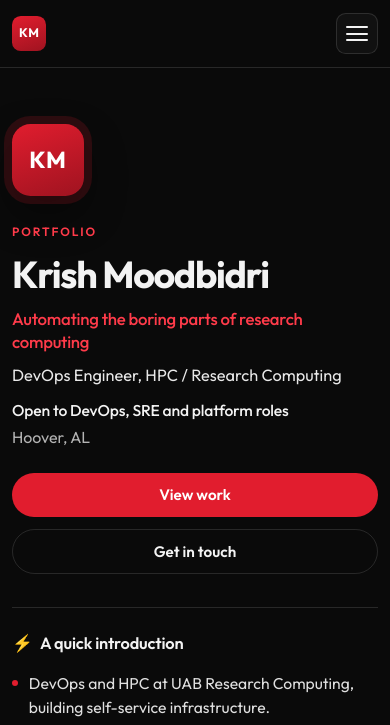
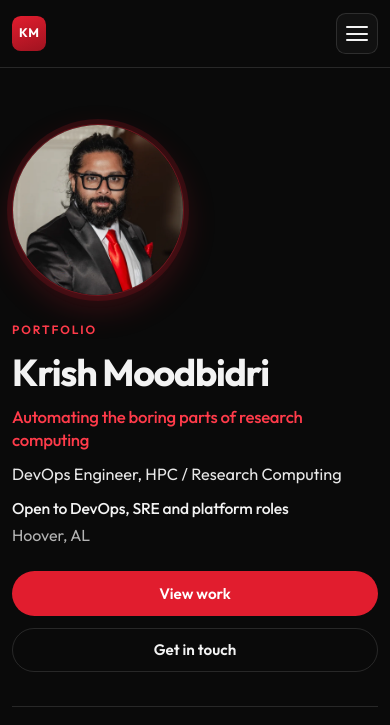
Before and after one commit to krish-mm/krish-mm.github.io, a plain HTML site: page index.html in a window 390 px wide. Shown: the top 725 px of the page. Drawn offline with Linux system fonts and the light colour scheme.

Commit message:
Add portrait photo to hero
Co-authored-by: krish-mm <krish-mm@users.noreply.github.com>

```diff
--- a/index.html
+++ b/index.html
@@ -42,8 +42,15 @@
   <main>
     <section class="hero" id="home">
       <div class="container hero-inner">
+        <div class="hero-photo">
+          <picture>
+            <source type="image/webp" media="(max-width: 860px)" srcset="assets/krish-portrait-square.webp">
+            <source type="image/jpeg" media="(max-width: 860px)" srcset="assets/krish-portrait-square.jpg">
+            <source type="image/webp" srcset="assets/krish-portrait.webp">
+            <img src="assets/krish-portrait.jpg" alt="Krish Moodbidri" width="640" height="800" loading="eager" fetchpriority="high" decoding="async">
+          </picture>
+        </div>
         <div class="hero-copy">
-          <div class="hero-monogram" aria-hidden="true">KM</div>
           <p class="eyebrow">Portfolio</p>
           <h1>Krish Moodbidri</h1>
           <p class="hero-hook">Automating the boring parts of research computing</p>
--- a/style.css
+++ b/style.css
@@ -121,8 +121,7 @@ button:focus-visible {
   color: var(--text);
 }
 
-.monogram,
-.hero-monogram {
+.monogram {
   display: grid;
   place-items: center;
   font-weight: 700;
@@ -214,19 +213,39 @@ button:focus-visible {
 .hero-inner {
   text-align: left;
   display: grid;
-  grid-template-columns: minmax(0, 1.15fr) minmax(16rem, 0.95fr);
-  gap: 2.75rem 3rem;
-  align-items: center;
+  grid-template-columns: minmax(0, 1.15fr) minmax(16rem, 0.9fr);
+  grid-template-areas:
+    "copy photo"
+    "graphic photo";
+  gap: 1.75rem 3rem;
+  align-items: start;
   max-width: none;
 }
 
-.hero-monogram {
-  width: 4.5rem;
-  height: 4.5rem;
+.hero-copy { grid-area: copy; }
+.hero-photo { grid-area: photo; }
+.hero-graphic { grid-area: graphic; }
+
+.hero-photo {
+  justify-self: stretch;
+  align-self: start;
   border-radius: 1.15rem;
-  font-size: 1.45rem;
-  box-shadow: 0 0 0 8px var(--accent-soft), var(--shadow);
-  margin-bottom: 1.6rem;
+  overflow: hidden;
+  border: 1px solid rgba(225, 29, 46, 0.45);
+  box-shadow:
+    0 0 0 6px var(--accent-soft),
+    0 18px 50px rgba(225, 29, 46, 0.18),
+    var(--shadow);
+  background: #111;
+}
+
+.hero-photo img {
+  display: block;
+  width: 100%;
+  height: auto;
+  aspect-ratio: 4 / 5;
+  object-fit: cover;
+  object-position: center 15%;
 }
 
 .eyebrow {
@@ -356,6 +375,8 @@ button:focus-visible {
 
 .hero-graphic {
   min-width: 0;
+  max-width: 24rem;
+  width: 100%;
 }
 
 .cluster-card {
@@ -806,7 +827,30 @@ button:focus-visible {
 
   .hero-inner {
     grid-template-columns: 1fr;
-    gap: 2rem;
+    grid-template-areas:
+      "photo"
+      "copy"
+      "graphic";
+    gap: 1.5rem;
+    justify-items: start;
+  }
+
+  .hero-photo {
+    width: 10.75rem;
+    height: 10.75rem;
+    border-radius: 50%;
+    justify-self: start;
+    box-shadow:
+      0 0 0 5px var(--accent-soft),
+      0 12px 32px rgba(225, 29, 46, 0.22);
+  }
+
+  .hero-photo img {
+    width: 100%;
+    height: 100%;
+    aspect-ratio: 1 / 1;
+    object-fit: cover;
+    object-position: center 18%;
   }
 
   .hero-graphic {
```
Also changed, not shown: assets/krish-portrait-square.jpg (added), assets/krish-portrait-square.webp (added), assets/krish-portrait.jpg (added), assets/krish-portrait.webp (added).
